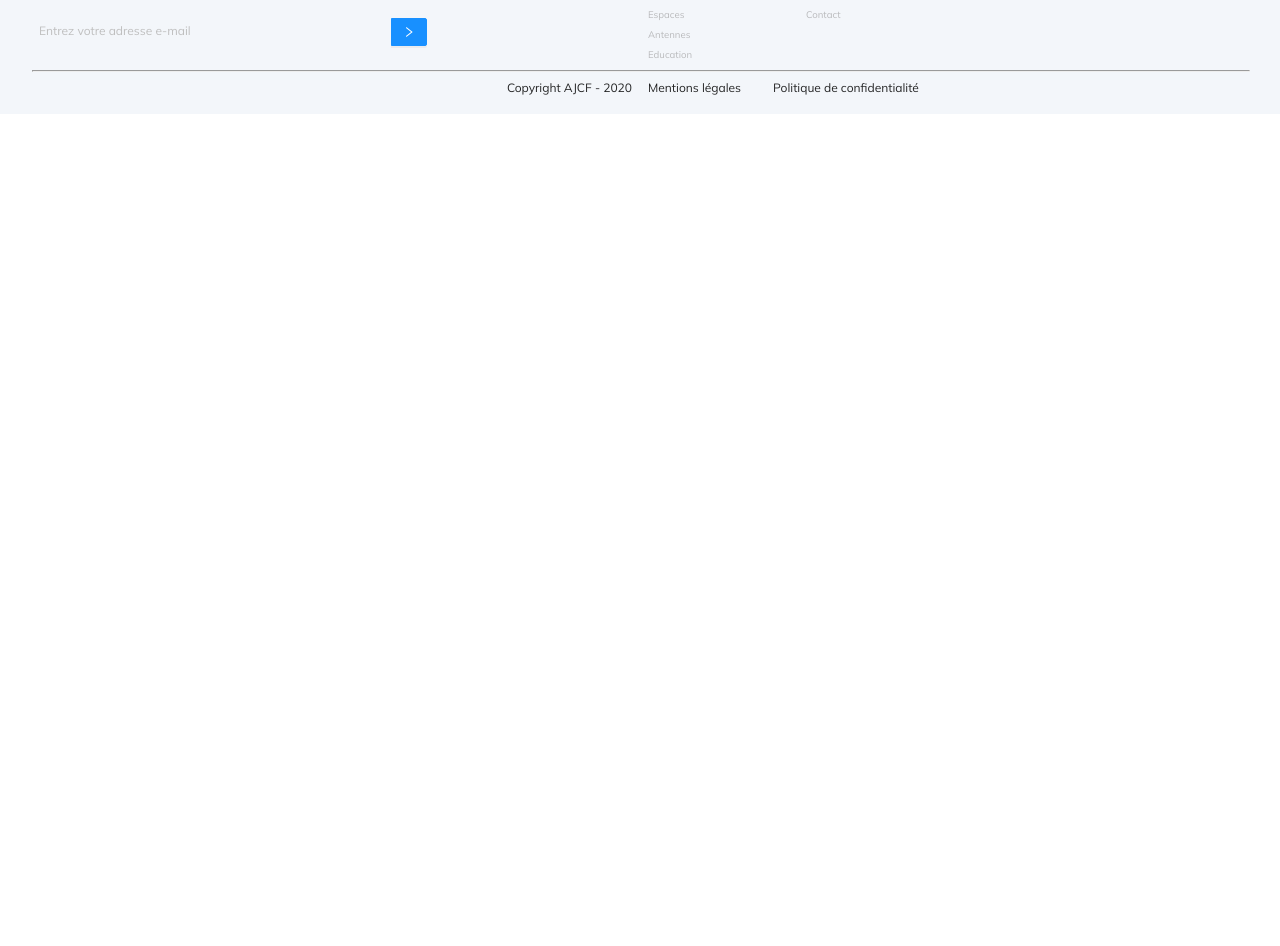
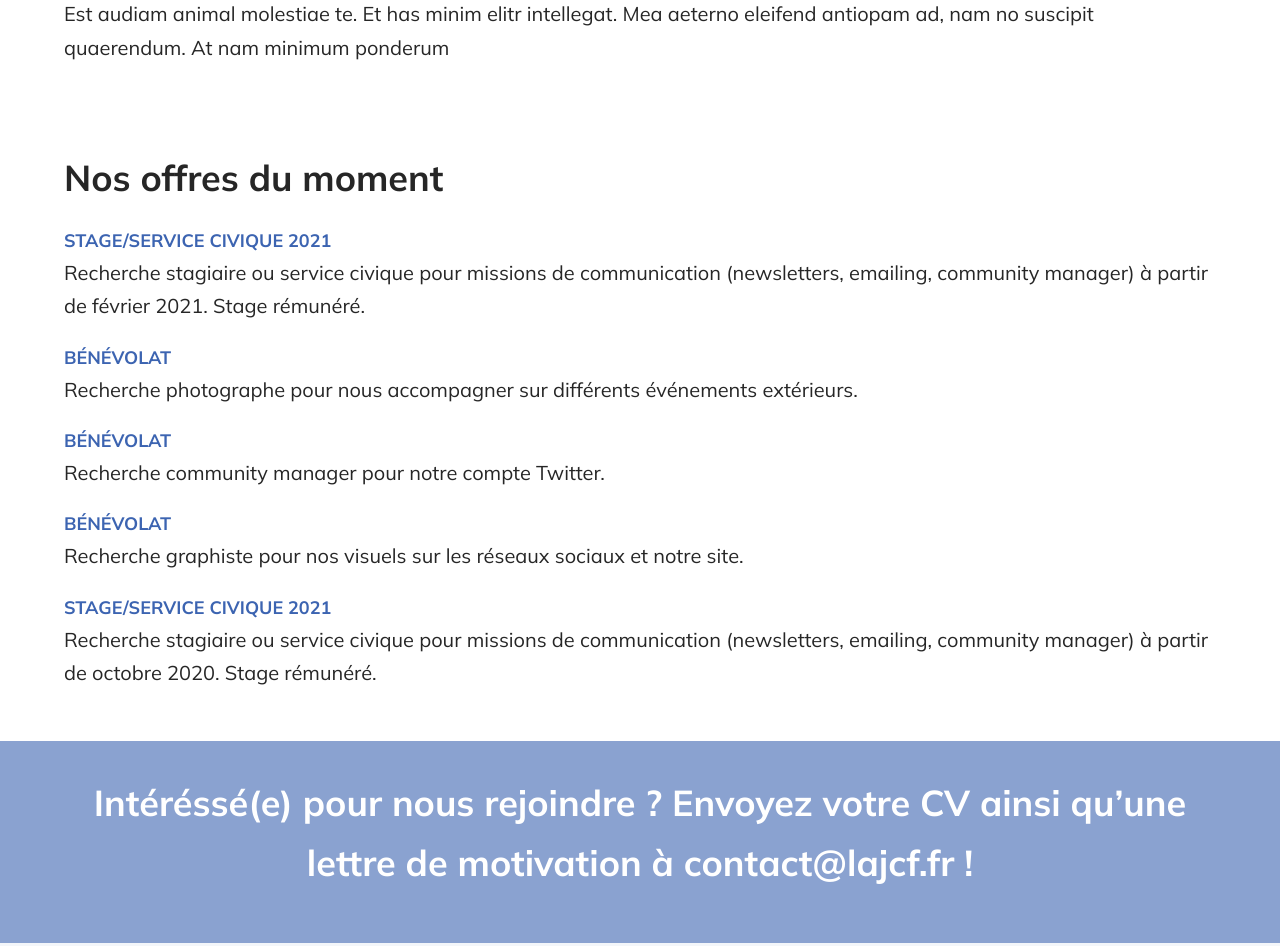
Before and after one commit to lajcf/ajcf, a Next.js app in the folder ajcf-new-site/: page /projets-ajcf/recrutement in a window 1280 px wide. Shown: the part 426-1372 px from the top of the page. Before the commit the page ends 800 px from the top, so only its background shows below. Built offline with nearby package versions, Linux system fonts and the light colour scheme.

Commit message:
style: Recruitment

```diff
--- /dev/null
+++ b/ajcf-new-site/components/ProjetsAJCF/RecruitmentComponents/OurOffers.tsx
@@ -0,0 +1,54 @@
+import React from "react";
+import styles from "./Recruitment.module.scss";
+
+type offersContentProps = {
+  id: number;
+  category: string;
+  description: string;
+};
+
+const offersContent: offersContentProps[] = [
+  {
+    id: 1,
+    category: "Stage/Service Civique 2021",
+    description:
+      "Recherche stagiaire ou service civique pour missions de communication (newsletters, emailing, community manager) à partir de février 2021.  Stage rémunéré.",
+  },
+  {
+    id: 2,
+    category: "Bénévolat",
+    description: "Recherche photographe pour nous accompagner sur différents événements extérieurs.",
+  },
+  {
+    id: 3,
+    category: "Bénévolat",
+    description: "Recherche community manager pour notre compte Twitter.",
+  },
+  {
+    id: 4,
+    category: "Bénévolat",
+    description: "Recherche graphiste pour nos visuels sur les réseaux sociaux et notre site. ",
+  },
+  {
+    id: 5,
+    category: "Stage/Service Civique 2021",
+    description:
+      "Recherche stagiaire ou service civique pour missions de communication (newsletters, emailing, community manager) à partir de octobre 2020.  Stage rémunéré.",
+  },
+];
+
+export const OurOffers = () => {
+  return (
+    <section className={styles.ourOffersSection}>
+      <h2>Nos offres du moment</h2>
+      <ul className={styles.offersContentList}>
+        {offersContent.map((offer) => (
+          <li key={offer.id}>
+            <div className="capsHeading">{offer.category}</div>
+            <p className="texte1">{offer.description}</p>
+          </li>
+        ))}
+      </ul>
+    </section>
+  );
+};
--- /dev/null
+++ b/ajcf-new-site/components/ProjetsAJCF/RecruitmentComponents/Recruitment.module.scss
@@ -0,0 +1,14 @@
+.ourOffersSection {
+  .offersContentList {
+    list-style: none;
+    padding: 0;
+    margin: 0;
+  }
+}
+.recruitmentCallSection {
+  background-color: #8aa2d0;
+  * {
+    text-align: center;
+    color: white;
+  }
+}
--- /dev/null
+++ b/ajcf-new-site/components/ProjetsAJCF/RecruitmentComponents/RecruitmentContainer.tsx
@@ -0,0 +1,28 @@
+import React from "react";
+import { Layout } from "../../Layout/Layout";
+import { OurOffers } from "./OurOffers";
+import styles from "./Recruitment.module.scss";
+
+export const RecruitmentContainer = () => {
+  return (
+    <Layout>
+      <main>
+        <section>
+          <h1>Appel à recrutement</h1>
+          <h2>Soutenir les projets de la communauté asiatique</h2>
+          <p className="texte1">
+            Et has minim elitr intellegat. Mea aeterno eleifend antiopam ad, nam no suscipit quaerendum. At nam minimum
+            ponderum. Est audiam animal molestiae te. Et has minim elitr intellegat. Mea aeterno eleifend antiopam ad,
+            nam no suscipit quaerendum. At nam minimum ponderum
+          </p>
+        </section>
+        <OurOffers />
+        <section className={styles.recruitmentCallSection}>
+          <h2>
+            Intéréssé(e) pour nous rejoindre ? Envoyez votre CV ainsi qu’une lettre de motivation à contact@lajcf.fr !{" "}
+          </h2>
+        </section>
+      </main>
+    </Layout>
+  );
+};
--- a/ajcf-new-site/pages/projets-ajcf/recrutement.tsx
+++ b/ajcf-new-site/pages/projets-ajcf/recrutement.tsx
@@ -1,10 +1,6 @@
 import React from "react";
-import { Layout } from "../../components/Layout/Layout";
+import { RecruitmentContainer } from "../../components/ProjetsAJCF/RecruitmentComponents/RecruitmentContainer";
 
 export default () => {
-  return (
-    <Layout>
-      <div>Appel à projets</div>
-    </Layout>
-  );
+  return <RecruitmentContainer />;
 };
```
